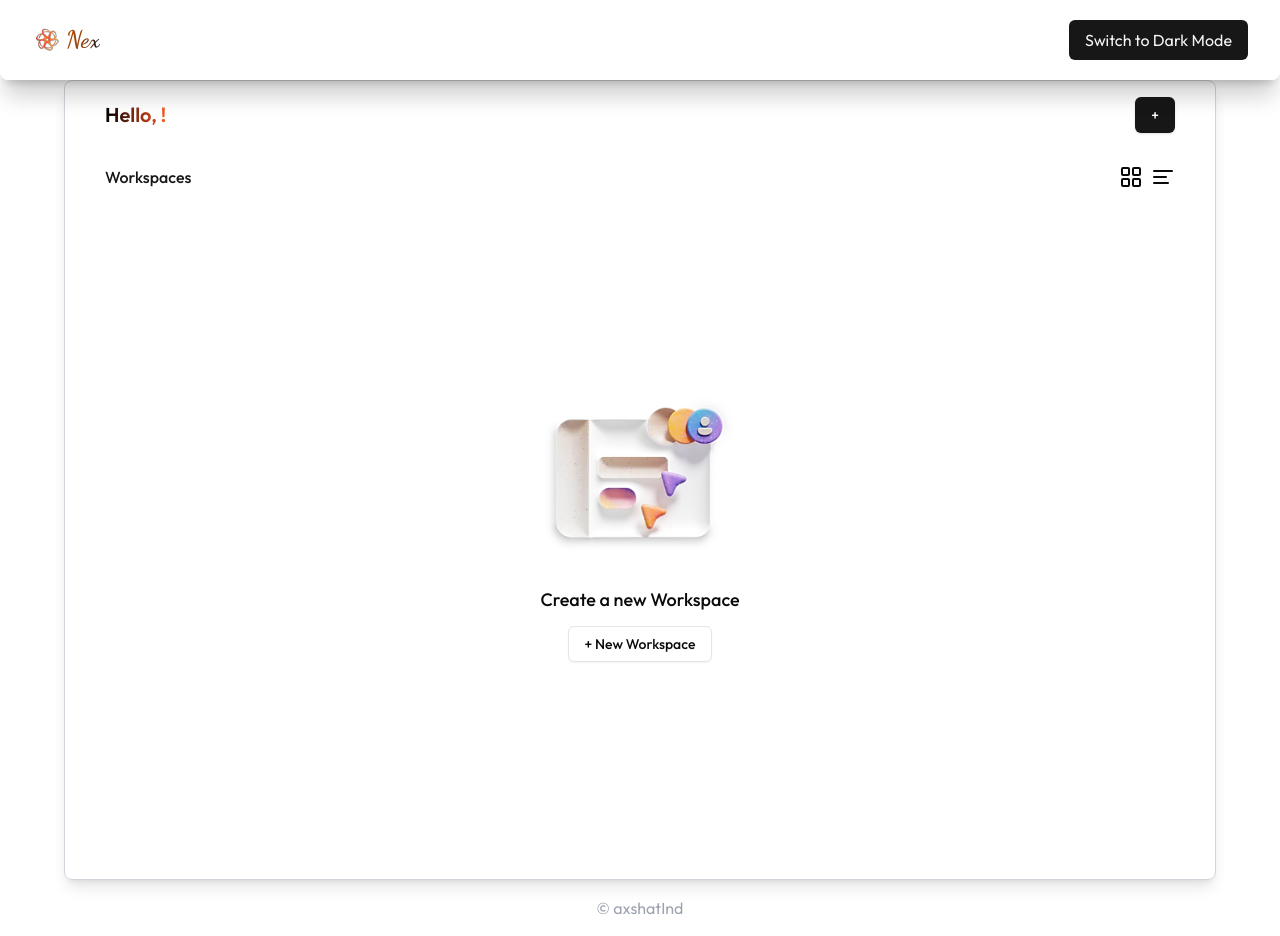
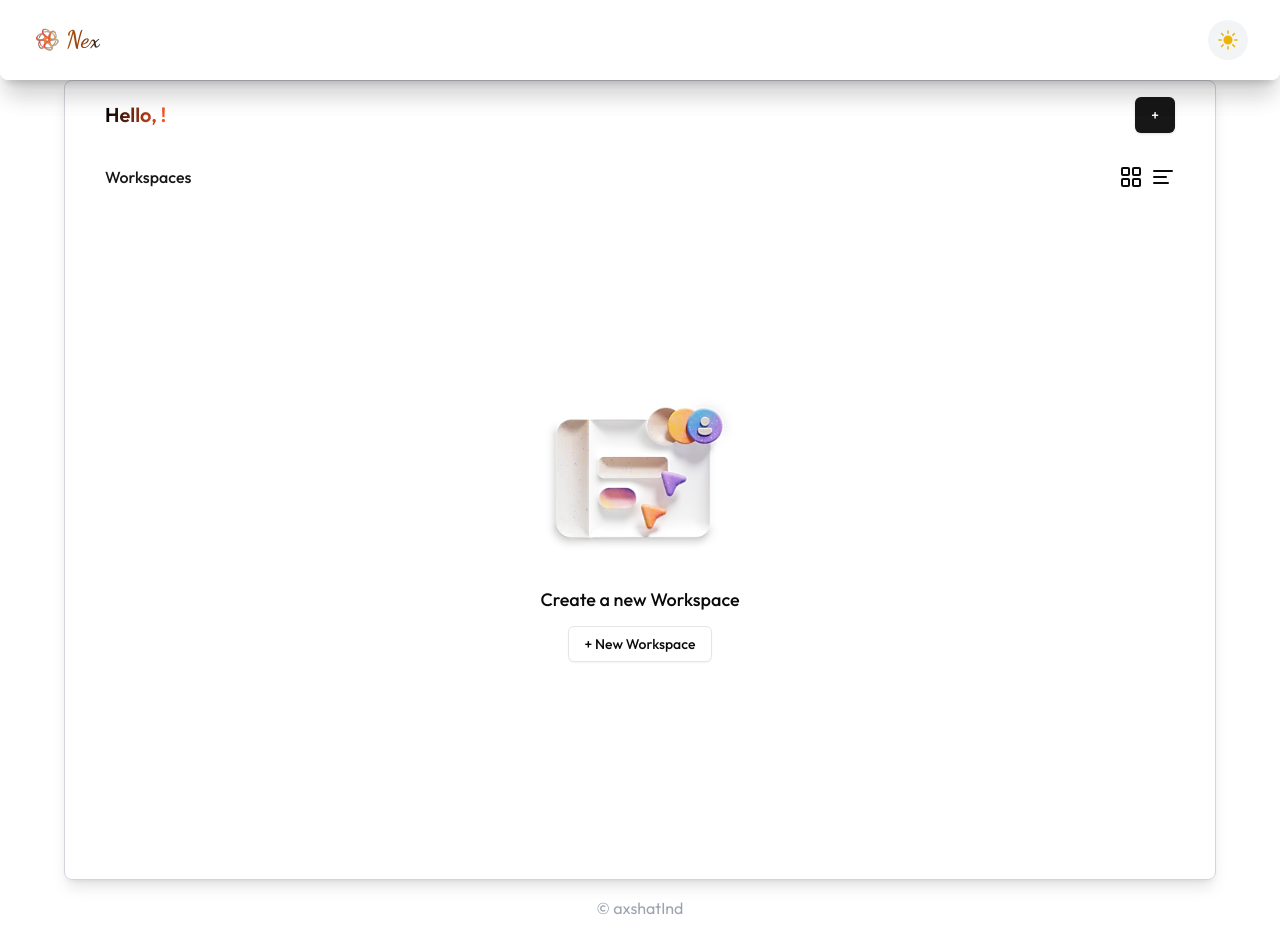
Before and after one commit to axshatInd/synnexTial, a Next.js app: page /dashboard in a window 1280 px wide. Built offline with nearby package versions, Linux system fonts and the light colour scheme; no server answers.

Commit message:
themeswitcher changed to moon and sun icon

```diff
--- a/app/_components/ThemeSwitcher.jsx
+++ b/app/_components/ThemeSwitcher.jsx
@@ -1,12 +1,17 @@
-import React from "react";
+import { SunIcon, MoonIcon } from "@heroicons/react/24/solid"; // Import Heroicons
 
 const ThemeSwitcher = ({ isDark, onChange }) => {
   return (
     <button
       onClick={onChange}
-      className="px-4 py-2 bg-secondary-foreground text-secondary rounded-md"
+      aria-label={isDark ? "Switch to Light Mode" : "Switch to Dark Mode"}
+      className="theme-switcher-button"
     >
-      {isDark ? "Switch to Light Mode" : "Switch to Dark Mode"}
+      {isDark ? (
+        <MoonIcon className="w-6 h-6 text-yellow-400" />
+      ) : (
+        <SunIcon className="w-6 h-6 text-yellow-500" />
+      )}
     </button>
   );
 };
--- a/app/globals.css
+++ b/app/globals.css
@@ -113,3 +113,36 @@
     @apply text-accent-foreground bg-accent hover:bg-accent-foreground px-4 py-2 rounded-md transition-all;
   }
 }
+
+/* Scoped styling for ThemeSwitcher component */
+
+.theme-switcher-button {
+  /* Ensures button is circular */
+  border-radius: 50%;
+  width: 2.5rem; /* Adjust size as needed */
+  height: 2.5rem; /* Adjust size as needed */
+  display: flex;
+  align-items: center;
+  justify-content: center;
+  cursor: pointer;
+  background-color: #f3f4f6; /* Light background for light mode */
+  transition: background-color 0.3s ease;
+}
+
+.theme-switcher-button:hover {
+  background-color: rgba(0, 0, 0, 0.1); /* Light hover effect */
+}
+
+.dark .theme-switcher-button {
+  background-color: #1f2937; /* Dark background for dark mode */
+}
+
+.dark .theme-switcher-button:hover {
+  background-color: rgba(255, 255, 255, 0.1); /* Dark mode hover effect */
+}
+
+/* Styling for icons */
+.theme-switcher-button svg {
+  width: 1.5rem;
+  height: 1.5rem;
+}
```
